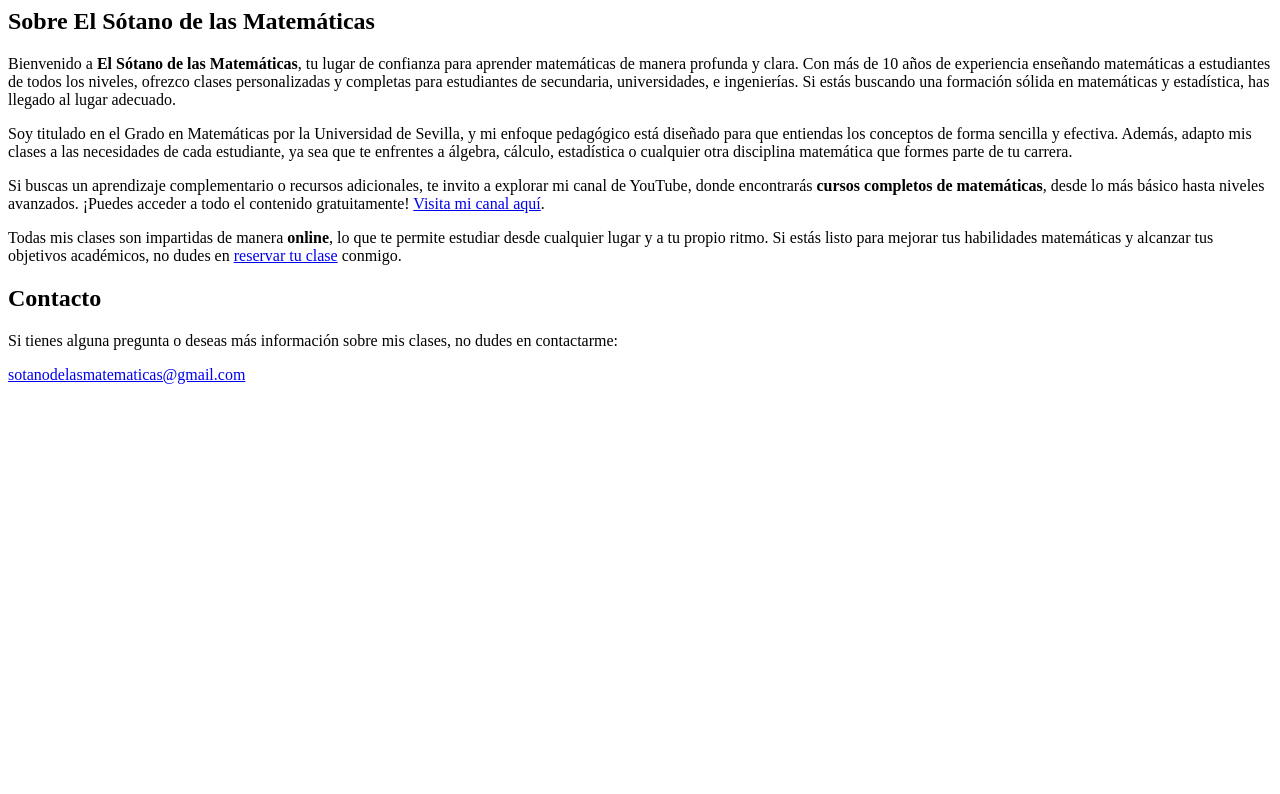
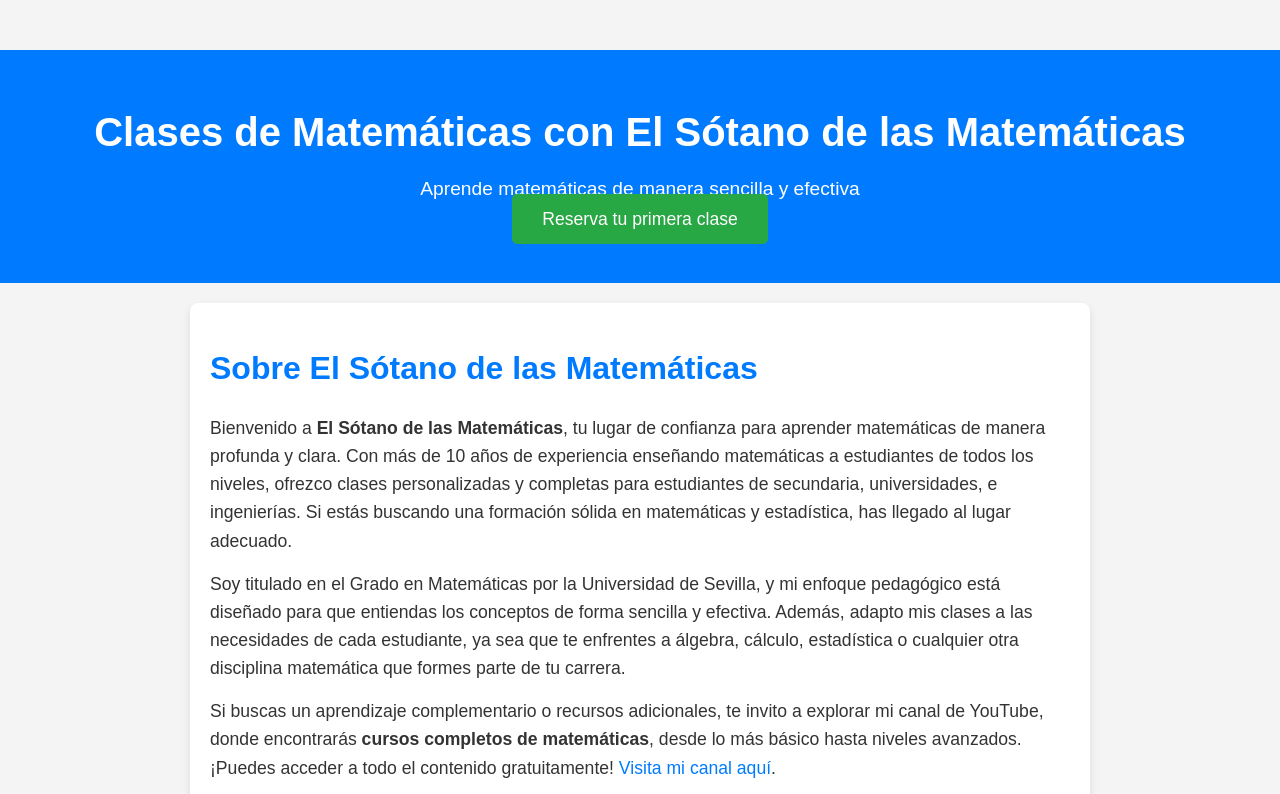
Before and after one commit to matletisier/El-S-tano-de-las-Matem-ticas, a plain HTML site: page index.html in a window 1280 px wide. Shown: the top 794 px of the page. Drawn offline with Linux system fonts and the light colour scheme.

Commit message:
Update index.html

```diff
--- a/index.html
+++ b/index.html
@@ -1,3 +1,20 @@
+<!DOCTYPE html>
+<html lang="es">
+<head> <!-- Inicio de la sección head -->
+    <meta charset="UTF-8">
+    <meta name="viewport" content="width=device-width, initial-scale=1.0">
+    <title>Clases de Matemáticas con El Sótano de las Matemáticas</title>
+    <link rel="stylesheet" href="style.css"> <!-- Vincula tu archivo CSS -->
+</head> <!-- Fin de la sección head -->
+
+<body> <!-- Inicio de la sección body -->
+    <header>
+        <h1>Clases de Matemáticas con El Sótano de las Matemáticas</h1>
+        <p>Aprende matemáticas de manera sencilla y efectiva</p>
+        <a href="#contacto" class="btn">Reserva tu primera clase</a>
+    </header>
+
+    <!-- Sección "Sobre mí" -->
     <section id="sobre-mi">
         <h2>Sobre El Sótano de las Matemáticas</h2>
         <p>Bienvenido a <strong>El Sótano de las Matemáticas</strong>, tu lugar de confianza para aprender matemáticas de manera profunda y clara. Con más de 10 años de experiencia enseñando matemáticas a estudiantes de todos los niveles, ofrezco clases personalizadas y completas para estudiantes de secundaria, universidades, e ingenierías. Si estás buscando una formación sólida en matemáticas y estadística, has llegado al lugar adecuado.</p>
@@ -9,8 +26,18 @@
         <p>Todas mis clases son impartidas de manera <strong>online</strong>, lo que te permite estudiar desde cualquier lugar y a tu propio ritmo. Si estás listo para mejorar tus habilidades matemáticas y alcanzar tus objetivos académicos, no dudes en <a href="#contacto" class="btn">reservar tu clase</a> conmigo.</p>
     </section>
 
+    <!-- Sección "Contacto" -->
     <section id="contacto">
         <h2>Contacto</h2>
         <p>Si tienes alguna pregunta o deseas más información sobre mis clases, no dudes en contactarme:</p>
         <a href="mailto:sotanodelasmatematicas@gmail.com">sotanodelasmatematicas@gmail.com</a>
     </section>
+
+    <footer>
+        <p>&copy; 2024 El Sótano de las Matemáticas</p>
+    </footer>
+
+    <!-- Vinculación del archivo JavaScript -->
+    <script src="script.js"></script>
+</body> <!-- Fin de la sección body -->
+</html>
```
Lines whose indentation alone changed are shown as unchanged.
